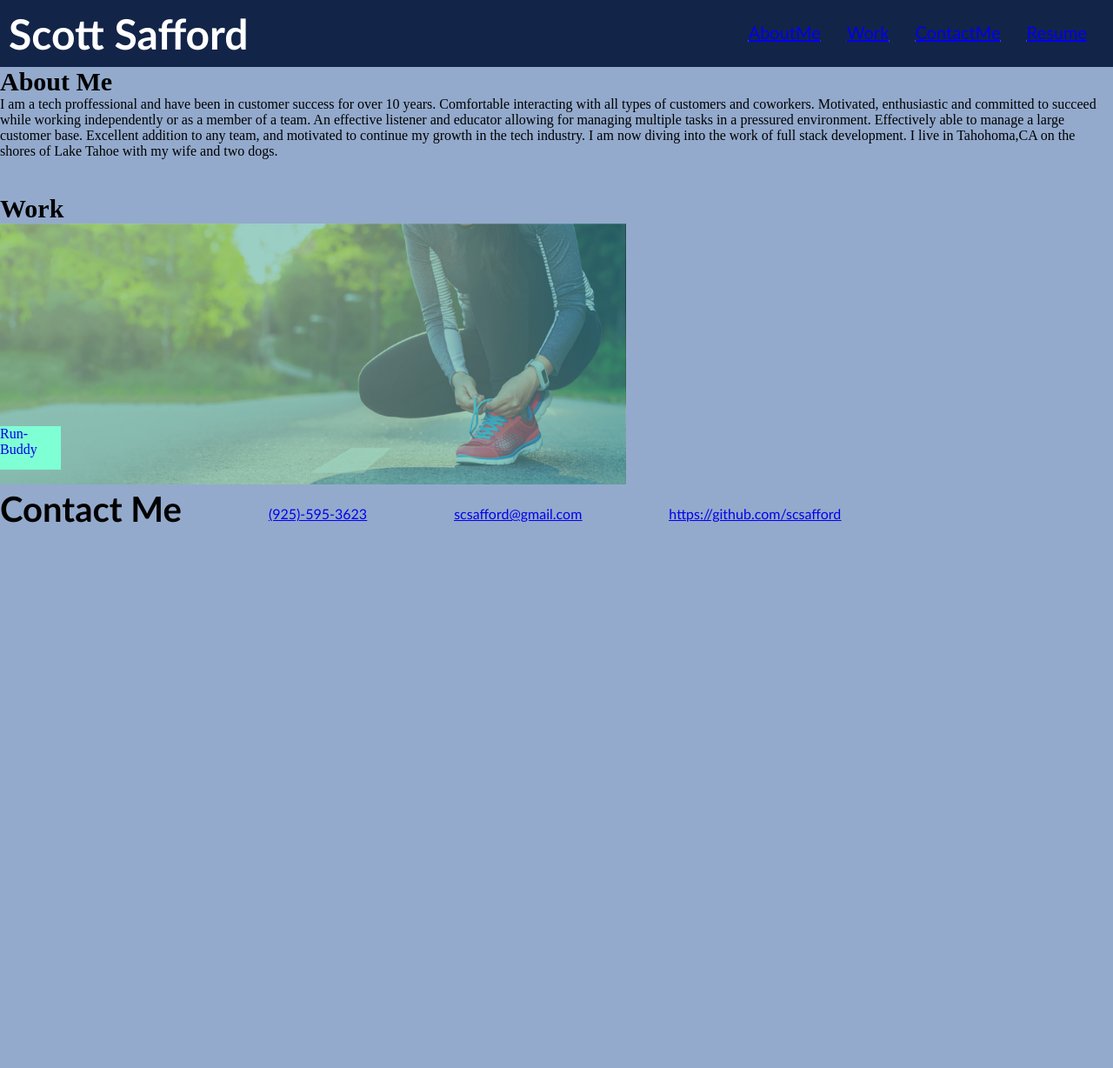
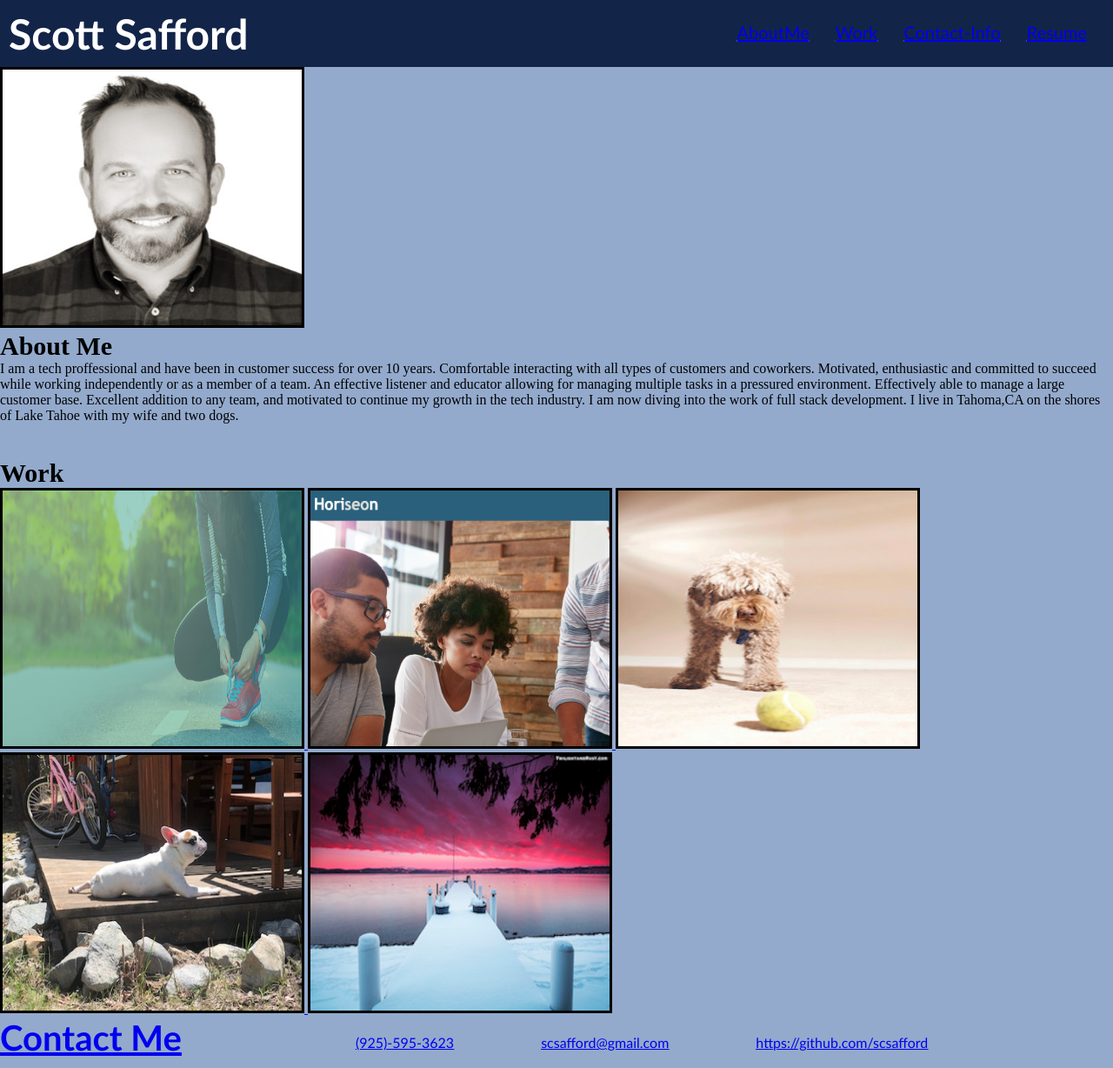
Before and after one commit to scsafford/Challenge-2, a plain HTML site: page Index.html in a window 1280 px wide. Shown: the whole page at 87% size. Before the commit the page ends 800 px from the top, so only its background shows below. Drawn offline with Linux system fonts and the light colour scheme.

Commit message:
css udpate

```diff
--- a/Assets/style.css
+++ b/Assets/style.css
@@ -49,14 +49,28 @@ body {
 
 .Work a {
     position: relative;
-}
+    }
 
 .Work div {
     position: absolute;
+    display: flex;
+    display: inline;
     bottom: 20px;
     background-color: aquamarine;
     height: 50px;
     width: 70px;
+}
+
+img {
+    height: 300px;
+    width: 350px;
+    border: 3px solid black;
+}
+
+.headshot {
+    border-top: 300px;
+    height: 500px;
+    width: 100px;
 }
 
 footer {
@@ -78,6 +92,6 @@ footer h2 {
     margin: 0px 50px;
 }
 
-#contact-info {
+#Contact-Info {
     display: flex;
 }
--- a/Index.html
+++ b/Index.html
@@ -24,7 +24,7 @@
                         <a href="#Work">Work</a>
                     </li>
                     <li>
-                        <a href="#ContactMe">ContactMe</a>
+                        <a href="#Contact-Info">Contact-Info</a>
                     </li>
                     <li>
                         <a href="#Resume">Resume</a>
@@ -39,20 +39,21 @@
 
     <!--About Me-->
     <main>
-        <section>
+        <section id="aboutme">
             <div class="AboutMe">
+                <img src="./Assets/Headshot.jpeg" class=headshot/>
                 <h1>About Me</h1>
                 <p>I am a tech proffessional and have been in customer success for over 10 years. Comfortable
                     interacting with all types of customers and coworkers. Motivated, enthusiastic and committed to
                     succeed while working independently or as a member of a team. An effective listener and educator
                     allowing for managing multiple tasks in a pressured environment. Effectively able to manage a large
                     customer base. Excellent addition to any team, and motivated to continue my growth in the tech
-                    industry. I am now diving into the work of full stack development. I live in Tahohoma,CA on the
+                    industry. I am now diving into the work of full stack development. I live in Tahoma,CA on the
                     shores of Lake Tahoe with my wife and two dogs. </p>
         </section>
         </div>
 
-        <section>
+        <section id="Work">
             <div class="Work">
                 <h1>Work</h1>
 
@@ -62,9 +63,18 @@
                         <p>
                             Run-Buddy
                         </p>
-
                     </div>
                 </a>
+
+                <a href="https://scsafford.github.io/Horiseon/"><img src="./Assets/Horiseon.jpg"
+                    style="height: 300px" />
+
+                <img src="./Assets/Bindi.jpg"/>
+
+
+                <img src="./Assets/Peanut.jpg"/>
+
+                <img src="./Assets/Tahoe Dock Winter.jpg"/>
         </section>
 
         </div>
@@ -73,18 +83,18 @@
     </section>
 
     <footer>
-        <section id="contact-info">
+        <section id="Contact-Info">
             <h2>Contact Me</h2>
 
             <div class="contact">
 
-                        <a href="#925-595-3623">(925)-595-3623</a>
+                <a href="#925-595-3623">(925)-595-3623</a>
 
 
-                        <a href="#scsafford@gmail.com">scsafford@gmail.com</a>
+                <a href="#scsafford@gmail.com">scsafford@gmail.com</a>
 
 
-                        <a href="#https://github.com/scsafford">https://github.com/scsafford</a>
+                <a href="#https://github.com/scsafford">https://github.com/scsafford</a>
 
             </div>
         </section>
```
Also changed, not shown: Assets/Bindi.jpg (added), Assets/Headshot.jpeg (added), Assets/Horiseon.jpg (added), Assets/Peanut.jpg (added), Assets/Tahoe Dock Winter.jpg (added), 2 other files.
